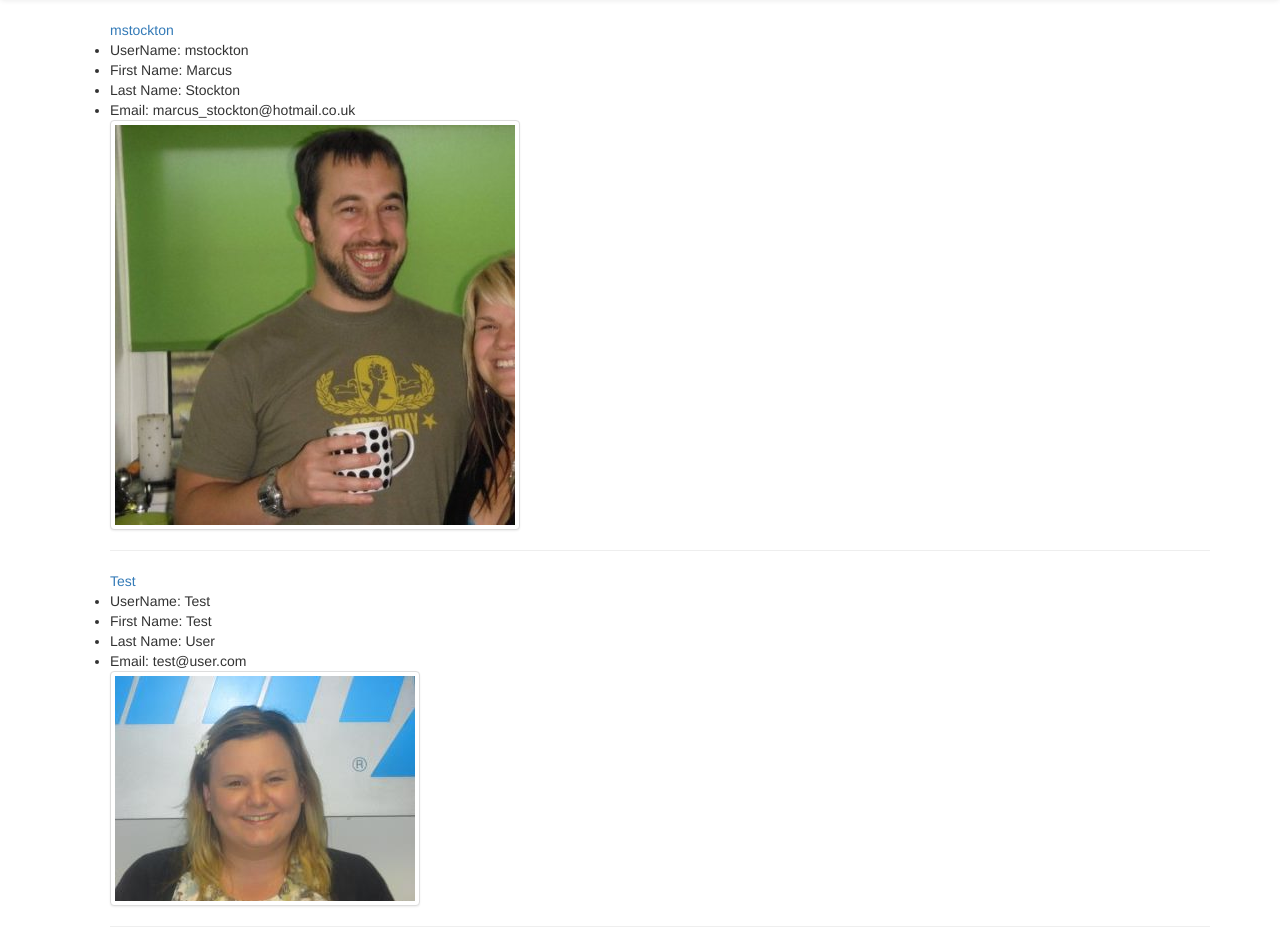
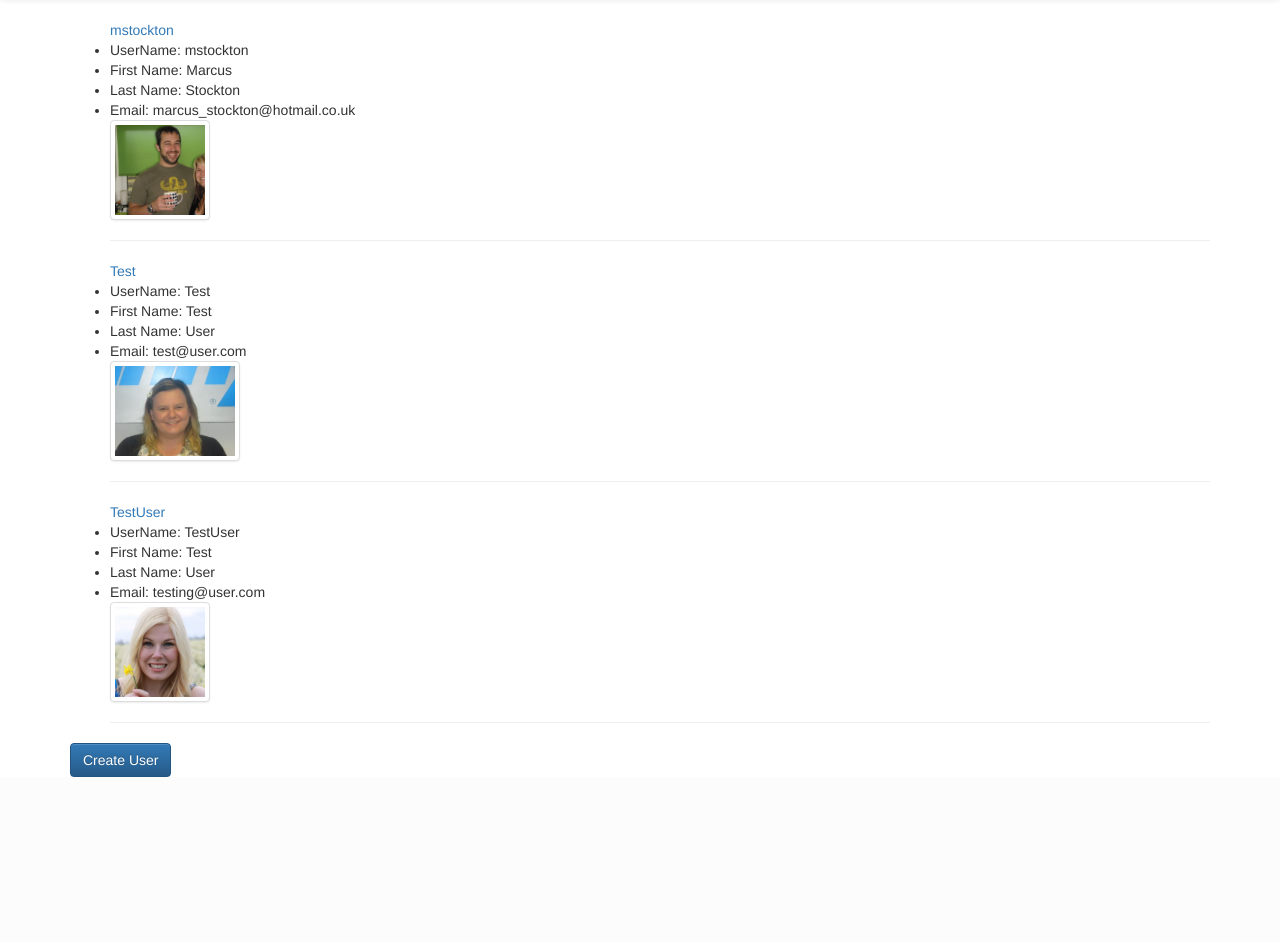
Before and after one commit to marcusstockton/DjangoJobWebsite, a Django app: page /user/ in a window 1280 px wide. Shown: the part 52-994 px from the top of the page. After the commit the page ends 829 px from the top, so only its background shows below. Run offline with Django 3.2, Linux system fonts and the light colour scheme; data comes from the database, SQL or seed files in the repository; both versions use the stored data as it was after the commit; parts of the project's set-up code (start-up, migrations or seed data) failed here and were passed over; some libraries are stand-ins or nearby versions.

Commit message:
Added some styling to the images on the users index page

```diff
--- a/JobWebsite/templates/users/index.html
+++ b/JobWebsite/templates/users/index.html
@@ -16,7 +16,7 @@ Users
         <li>Email: {{user.email}}</li>
         {% for image in user.attachment_set.all %}
             {% if image.avatar %}
-                <img src="{{image.avatar.url}}" class="image-responsive img-thumbnail" />
+                <img src="{{image.avatar.url}}" style="height: 100px;" class="image-responsive img-thumbnail" />
             {% endif %}
         {% endfor %}
         <hr>
```
Also changed, not shown: JobWebsite/db.sqlite3.
